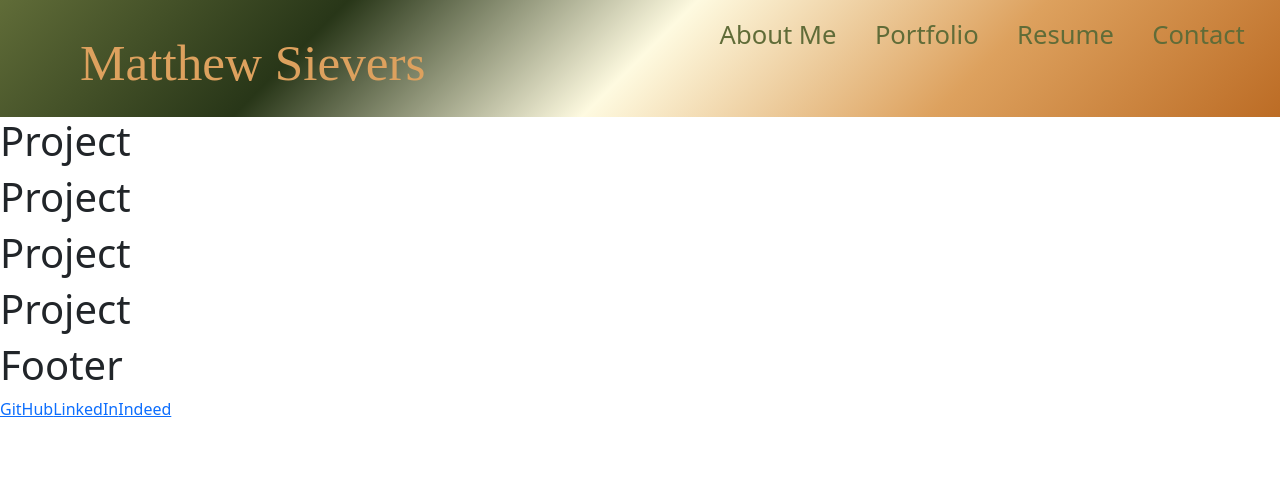
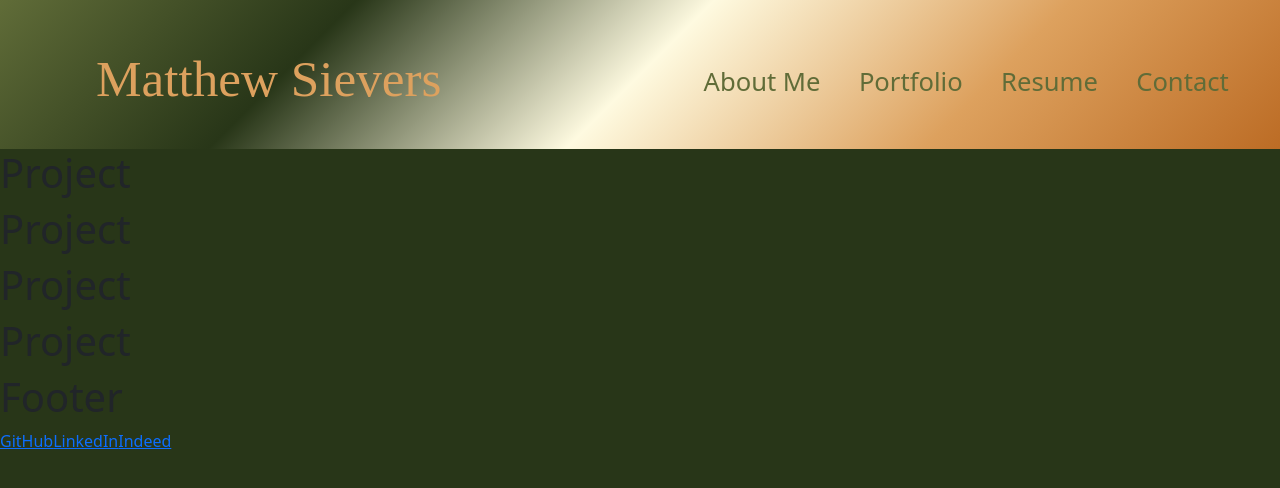
Before and after one commit to mattersievers/portfolio_v2.0, a React (Create React App) app: page / in a window 1280 px wide. Shown: the top 488 px of the page. Built offline with nearby package versions, Linux system fonts and the light colour scheme; a web font is replaced by a local one.

Commit message:
added background color

```diff
--- a/src/App.css
+++ b/src/App.css
@@ -59,7 +59,10 @@
   --gradient-radial: radial-gradient(#606c38ff, #283618ff, #fefae0ff, #dda15eff, #bc6c25ff);
 }
 
-
+ .mainBody{
+   background-color: var(--kombu-green);
+   min-height: 100vh;
+ }
 
 li {
   list-style-type: none;
@@ -70,8 +73,6 @@ margin-right: 3vw;
 }
 
 .navBtn {
-  background-color: transparent;
-  border: none;
   color: var(--dark-olive-green);
   font-size: 2vmax;
   padding: 0.5vw;
@@ -85,7 +86,7 @@ margin-right: 3vw;
 
 .header{
   background-image: var(--gradient-bottom-right);
-  padding: 1em;
+  padding: 2em;
 }
 
 .myName{
--- a/src/App.js
+++ b/src/App.js
@@ -6,7 +6,7 @@ import Project from './components/Project';
 
 function App() {
   return (
-    <div>
+    <div className="mainBody">
       <Header />
       <Project />
       <Project />
--- a/src/components/Navigation/index.js
+++ b/src/components/Navigation/index.js
@@ -2,8 +2,8 @@ import React from "react";
 
 const Navigation = () => {
     return (
-        <section className="float-right">
-            <ul className="d-flex flex-row ">
+        <section className="d-flex align-items-end">
+            <ul className="d-flex flex-row justify-content-between">
                 <li className="nav-item">
                     <a className="navBtn" href="#about">About Me</a>
                 </li>
--- a/src/index.js
+++ b/src/index.js
@@ -4,7 +4,7 @@ import './index.css';
 import App from './App';
 import reportWebVitals from './reportWebVitals';
 import 'bootstrap/dist/css/bootstrap.min.css';
-
+import './App.css'
 ReactDOM.render(
   <React.StrictMode>
     <App />
```
